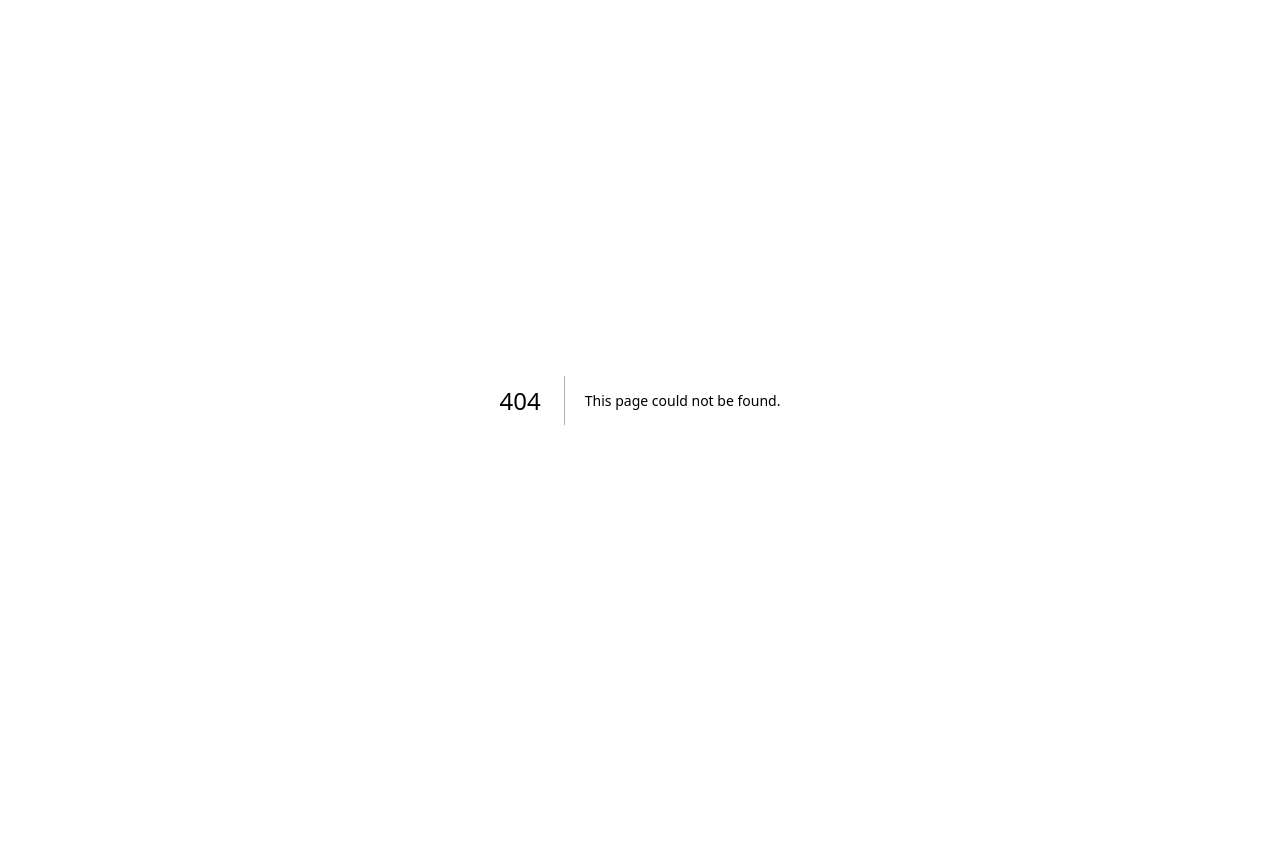
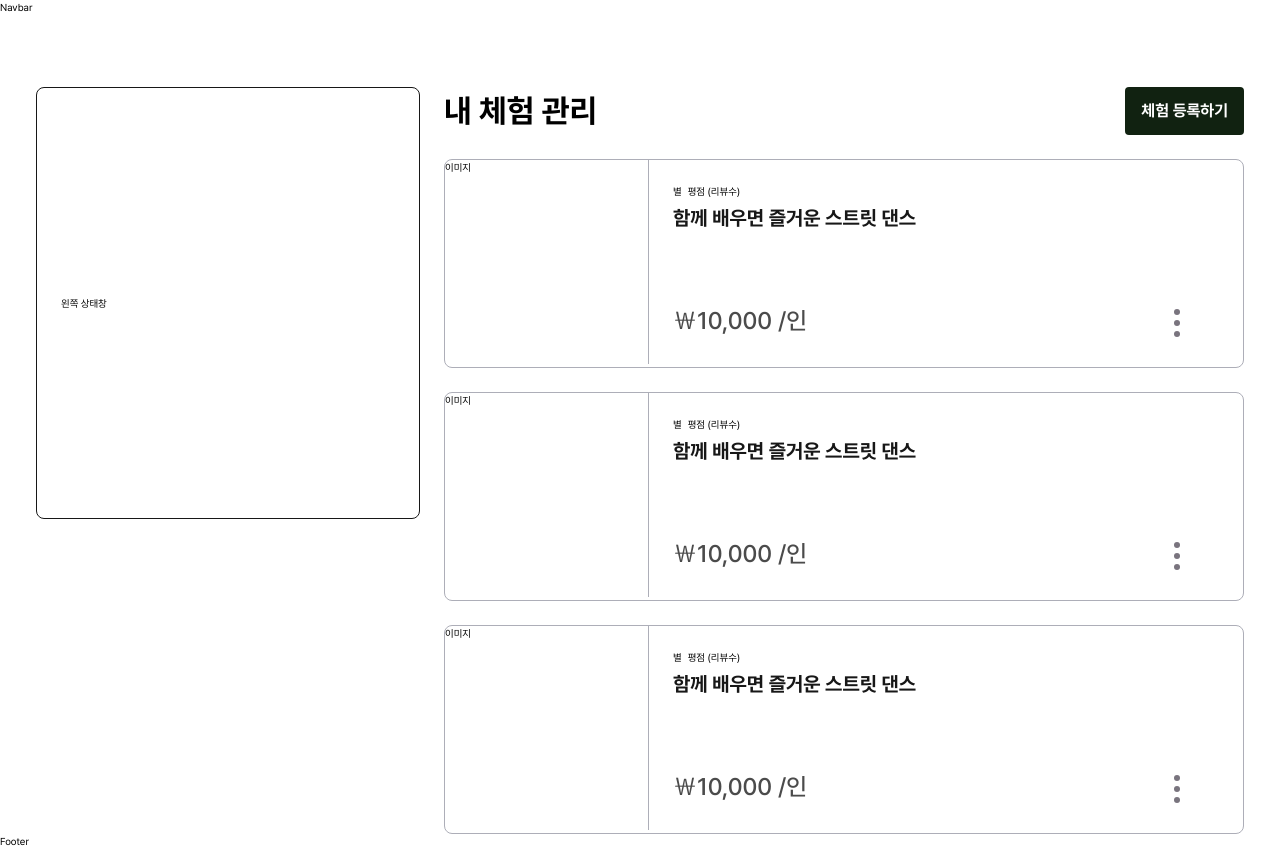
Before and after one commit to TripTripNow/TodayTrip, a Next.js app: page /my-page/activities in a window 1280 px wide. Before the commit this address had no page. Before the commit the page ends 800 px from the top, so only its background shows below. Built offline with nearby package versions, Linux system fonts and the light colour scheme.

Commit message:
Feat: 내 체험 관리 페이지 틀 구현 #29

```diff
--- /dev/null
+++ b/src/pages/my-page/activities/Activities.module.css
@@ -0,0 +1,115 @@
+.activitiesContainer {
+  display: flex;
+  justify-content: center;
+  margin-top: 7.2rem;
+  gap: 2.4rem;
+}
+
+.mystatus {
+  display: flex;
+  width: 38.4rem;
+  height: 43.2rem;
+  padding: 2.4rem;
+  flex-direction: column;
+  justify-content: center;
+  align-items: flex-start;
+  gap: 2.4rem;
+  border: 0.1rem solid var(--black17);
+  border-radius: 0.8rem;
+}
+
+.activitiesContent {
+  width: 80rem;
+}
+
+.activitiesContentHeader {
+  display: flex;
+  justify-content: space-between;
+  font-size: 3.2rem;
+  font-weight: 700;
+  margin-bottom: 2.4rem;
+}
+
+.activitiesButton {
+  display: flex;
+  height: 4.8rem;
+  padding: 0.8rem 1.6rem;
+  justify-content: center;
+  align-items: center;
+  gap: 0.4rem;
+  align-self: stretch;
+  border-radius: 0.4rem;
+  background: var(--nomad_black);
+  color: var(--whiteFF);
+  font-size: 1.6rem;
+  font-weight: 700;
+  line-height: 2.6rem;
+}
+
+.activitiesItemContainer {
+  display: flex;
+  flex-direction: column;
+  gap: 2.4rem;
+}
+
+.activitiesItemWrapper {
+  width: 100%;
+  border: 0.1rem solid var(--grayAD);
+  border-radius: 0.8rem;
+  display: flex;
+  gap: 2.4rem;
+}
+
+.activitiesItemImg {
+  width: 20.4rem;
+  height: 20.4rem;
+  border-right: 0.1rem solid var(--grayAD);
+}
+
+.activitiesItemContent {
+  padding: 2.4rem 2.4rem 2.4rem 0;
+  width: 54.8rem;
+}
+
+.activitiesItemContentHeader {
+  display: flex;
+  gap: 0.6rem;
+  margin-bottom: 0.6rem;
+}
+
+.activitiesItemContentTitle {
+  color: var(--black17);
+  font-size: 2rem;
+  font-weight: 700;
+  line-height: 2.6rem;
+  margin-bottom: 7.2rem;
+}
+
+.activitiesItemContentFooter {
+  display: flex;
+  justify-content: space-between;
+  color: var(--gray4B);
+  font-size: 2.4rem;
+  font-weight: 500;
+  position: relative;
+}
+
+.activitiesKebabWrapper {
+  width: 16rem;
+  height: 12rem;
+  border: 0.1rem solid var(--grayCB);
+  border-radius: 0.8rem;
+  background-color: var(--whiteFF);
+  position: absolute;
+  top: 5rem;
+  right: 0;
+}
+
+.activitiesKebabContent {
+  padding: 1.8rem;
+  color: var(--gray4B);
+  text-align: center;
+  font-size: 1.8rem;
+  font-weight: 500;
+  line-height: 2.2rem; /* 122.222% */
+}
--- /dev/null
+++ b/src/pages/my-page/activities/index.tsx
@@ -0,0 +1,58 @@
+import styles from './Activities.module.css';
+import KebabIcon from '#/icons/icon-kebab.svg';
+import { useState } from 'react';
+
+function Activities() {
+  const [isKebabOpen, setIsKebabOpen] = useState(false);
+  const myActivitiesMock = [1, 2, 3];
+
+  const handleKebabButton = () => {
+    setIsKebabOpen((prev) => !prev);
+  };
+  return (
+    <>
+      <div>Navbar</div>
+      <div className={styles.activitiesContainer}>
+        <div className={styles.mystatus}>왼쪽 상태창</div>
+        <div className={styles.activitiesContent}>
+          <div className={styles.activitiesContentHeader}>
+            <div>내 체험 관리</div>
+            <button className={styles.activitiesButton}>체험 등록하기</button>
+          </div>
+          <div className={styles.activitiesItemContainer}>
+            {myActivitiesMock.map((item, index) => (
+              <div className={styles.activitiesItemWrapper} key={index}>
+                <div className={styles.activitiesItemImg}>이미지</div>
+                <div className={styles.activitiesItemContent}>
+                  <div className={styles.activitiesItemContentHeader}>
+                    <div>별</div>
+                    <div>평점 (리뷰수)</div>
+                  </div>
+                  <div className={styles.activitiesItemContentTitle}>함께 배우면 즐거운 스트릿 댄스</div>
+                  <div className={styles.activitiesItemContentFooter}>
+                    <div>￦10,000 /인</div>
+                    <button onClick={handleKebabButton}>
+                      <KebabIcon />
+                    </button>
+                    {isKebabOpen ? (
+                      <div className={styles.activitiesKebabWrapper}>
+                        <div className={styles.activitiesKebabContent}>수정하기</div>
+                        <hr />
+                        <div className={styles.activitiesKebabContent}>삭제하기</div>
+                      </div>
+                    ) : (
+                      ''
+                    )}
+                  </div>
+                </div>
+              </div>
+            ))}
+          </div>
+        </div>
+      </div>
+      <div>Footer</div>
+    </>
+  );
+}
+
+export default Activities;
```
Also changed, not shown: public/icons/icon-kebab.svg (added), src/pages/my-page/index.tsx (added).
